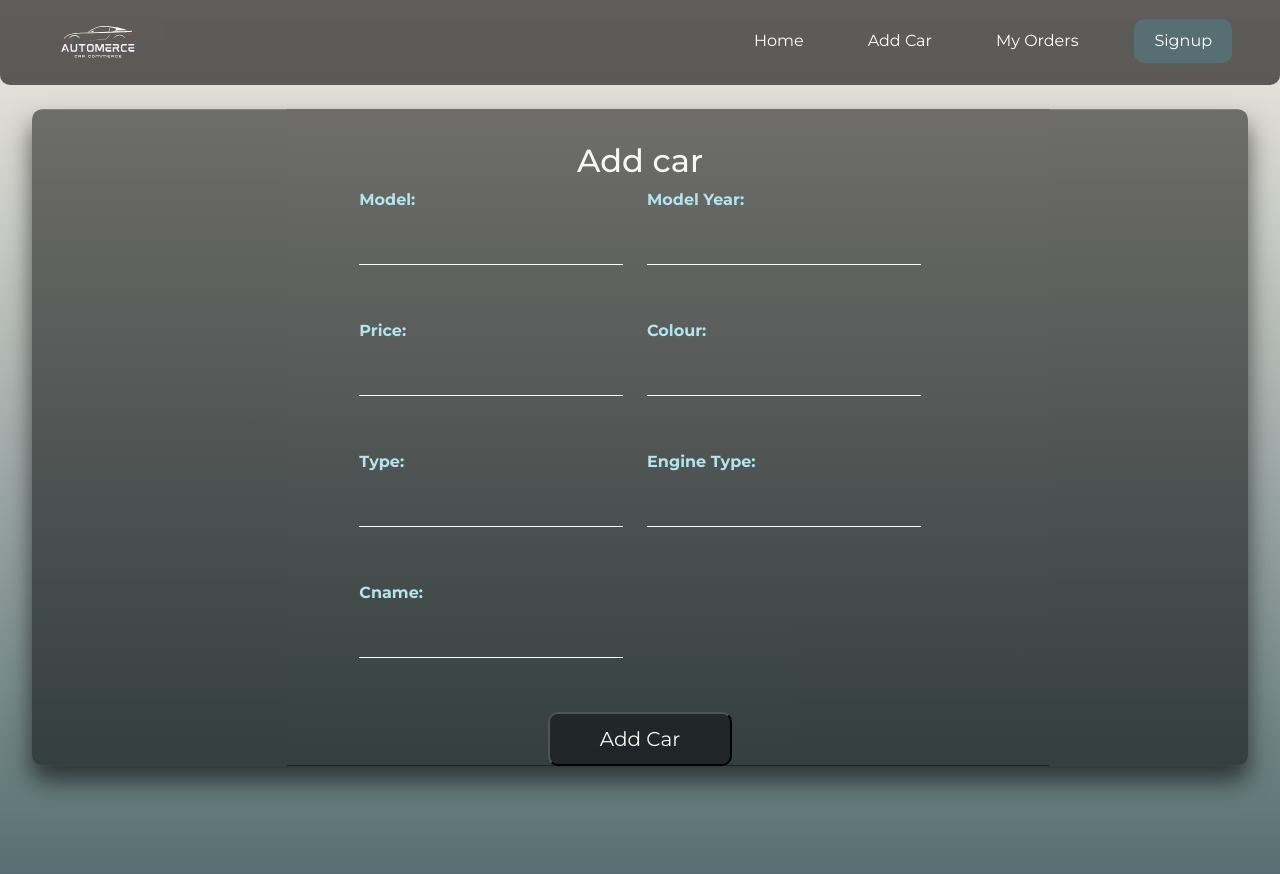
After one commit to abdulaziz-900/Automerce, a Django app: page /addcar in a window 1280 px wide. The commit adds this page. Run offline with Django 4.2, Linux system fonts and the light colour scheme; some libraries are stand-ins or nearby versions.

Commit message:
added filess

```diff
--- /dev/null
+++ b/Automerce/CarApp/static/CarApp/addcar.css
@@ -0,0 +1,103 @@
+html {
+  height: 100%;
+}
+
+body {
+  font-family: "Montserrat", sans-serif;
+  margin: 0;
+  padding: 0;
+  background: linear-gradient(#f0ebe3, #576f72);
+}
+
+.dbox {
+  font-family: "Montserrat", sans-serif;
+  position: absolute;
+  top: 50%;
+  left: 50%;
+  width: 95%;
+  height: 75%;
+  transform: translate(-50%, -50%);
+  background: rgba(0, 0, 0, 0.5);
+  box-sizing: border-box;
+  box-shadow: 0 15px 25px rgba(0, 0, 0, 0.6);
+  border-radius: 10px;
+  overflow: auto;
+}
+
+.left input,
+.right input {
+  width: 100%;
+  padding: 10px 0;
+  font-size: 16px;
+  color: #ffffff;
+  margin-bottom: 30px;
+  border: none;
+  border-bottom: 1px solid #ffffff;
+  outline: none;
+  background: transparent;
+}
+
+.formbox {
+  position: absolute;
+  width: 50%;
+  top: 5%;
+  left: 25%;
+  color: #f7f7f7;
+  text-align: center;
+}
+
+.left {
+  width: 45%;
+  display: inline-block;
+  padding-right: 10px;
+  margin-right: 10px;
+}
+
+.right {
+  width: 45%;
+  display: inline-block;
+  vertical-align: top;
+}
+
+.left,
+.right {
+  text-align: left;
+}
+
+label {
+  color: #b2e6ec;
+  font-weight: 800;
+}
+#add {
+  padding: 10px 50px;
+  margin-bottom: 20px;
+  color: #f7f7f7;
+  font-size: 20px;
+  background-color: rgba(0, 0, 0, 0.4);
+  display: inline-block;
+  border-radius: 10px;
+}
+
+.button-container {
+  display: flex;
+  justify-content: space-between;
+  position: absolute;
+  width: 100%;
+  bottom: 0;
+}
+
+.back-link a {
+  display: inline-block;
+  padding: 10px 20px;
+  background-color: gray;
+  border: 1px solid gray;
+  border-radius: 4px;
+  text-decoration: none;
+  color: #ffffff;
+  margin: 10px;
+  cursor: pointer;
+}
+
+.back-link a:hover {
+  background-color: gray;
+}
--- /dev/null
+++ b/Automerce/CarApp/templates/CarApp/addcar.html
@@ -0,0 +1,48 @@
+{% extends "CarApp/layout.html" %} {% block body %} {% load static %}
+<head>
+  <title>Add Car</title>
+  <link rel="stylesheet" href="{% static 'CarApp/addcar.css' %}" />
+</head>
+<div class="dbox">
+  <div class="formbox">
+    <h2 class="text-center">Add car</h2>
+    <form method="post">
+      {% csrf_token %}
+      <div class="left">
+        <label for="model">Model:</label>
+        <input type="text" id="model" name="model" required /><br /><br />
+
+        <label for="price">Price:</label>
+        <input type="number" id="price" name="price" required /><br /><br />
+
+        <label for="type">Type:</label>
+        <input type="text" id="type" name="type" required /><br /><br />
+
+        <label for="cname">Cname:</label>
+        <input type="text" id="cname" name="cname" required /><br /><br />
+      </div>
+      <div class="right">
+        <label for="model_year">Model Year:</label>
+        <input
+          type="number"
+          id="model_year"
+          name="model_year"
+          required
+        /><br /><br />
+
+        <label for="colour">Colour:</label>
+        <input type="text" id="colour" name="colour" required /><br /><br />
+
+        <label for="engine_type">Engine Type:</label>
+        <input
+          type="text"
+          id="engine_type"
+          name="engine_type"
+          required
+        /><br /><br />
+      </div>
+      <input id="add" type="submit" value="Add Car" />
+    </form>
+  </div>
+
+  {% endblock %}
--- a/Automerce/CarApp/templates/CarApp/displayAll.html
+++ b/Automerce/CarApp/templates/CarApp/displayAll.html
@@ -26,9 +26,11 @@
         <td><a href="{% url 'specific' car.id %}">More details</a></td>
       </tr>
       {% endfor %}
-
     </tbody>
     </table>
   </div>
 </div>
+<div class="button-container">
+  <a href="{% url 'addcar' %}">Add new car</a>
+</div>
 {% endblock %}
--- a/Automerce/CarApp/templates/CarApp/layout.html
+++ b/Automerce/CarApp/templates/CarApp/layout.html
@@ -22,6 +22,7 @@
       <div class="collapse navbar-collapse" id="navbarNav">
         <div class="navbar-nav ml-auto mb-1">
           <a class="nav-link text-white mr-5" href="{% url 'home'%}">Home</a>
+          <a class="nav-link text-white mr-5" href="{% url 'addcar' %}">Add Car</a>
           <a class="nav-link text-white mr-5" href="{% url 'orders' %}">My Orders</a>
           <a class="nav-link text-white mr-5" href="signup" id="signup">Signup</a>
         </div>
--- a/Automerce/CarApp/urls.py
+++ b/Automerce/CarApp/urls.py
@@ -7,5 +7,6 @@ urlpatterns = [
     path("<int:carid>",views.displaySpecificItem, name="specific"),
     path("orders", views.displayUserOrders, name="orders"),
     path('update_car/<int:carid>/', views.updateCar, name='update_car'),
-    path('delete/<int:carid>', views.delete, name='delete')
+    path('delete/<int:carid>', views.delete, name='delete'),
+    path('addcar',views.addCar,name='addcar')
 ]
--- a/Automerce/CarApp/views.py
+++ b/Automerce/CarApp/views.py
@@ -86,3 +86,28 @@ def delete(request, carid):
     car = Cars.objects.get(id=carid)
     car.delete()
     return HttpResponseRedirect(reverse("home"))
+
+
+
+def addCar(request):
+    if request.method == "POST":
+        model = request.POST["model"]
+        price = request.POST["price"]
+        type = request.POST["type"]
+        cname = request.POST["cname"]
+        model_year = request.POST["model_year"]
+        colour = request.POST["colour"]
+        engine_type = request.POST["engine_type"]
+
+        car = Cars.objects.create(
+            Model=model,
+            price=price,
+            type=type,
+            Cname=cname,
+            ModelYear=model_year,
+            colour=colour,
+            engineType=engine_type
+        )
+        return HttpResponseRedirect(reverse("home"))
+
+    return render(request, "CarApp/addcar.html")
```
Also changed, not shown: Automerce/CarApp/static/CarApp/displayCars.css (+35 -9 lines), Automerce/db.sqlite3. Lines whose indentation alone changed are shown as unchanged.
